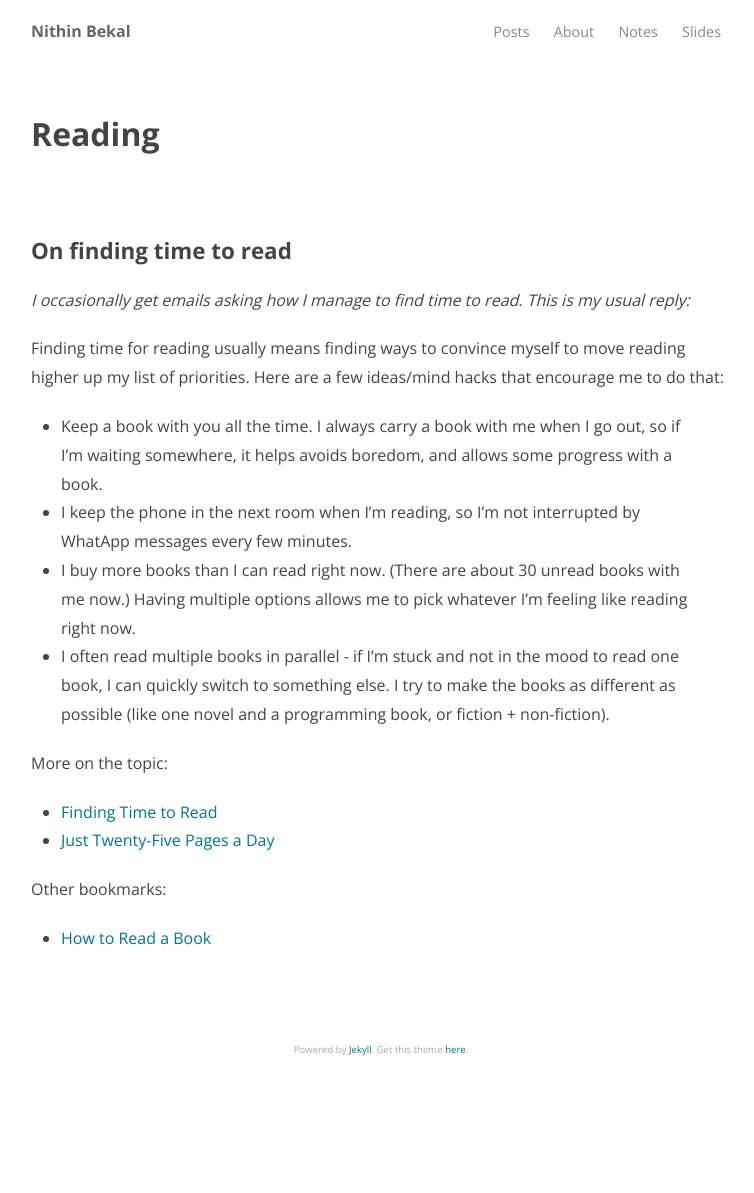
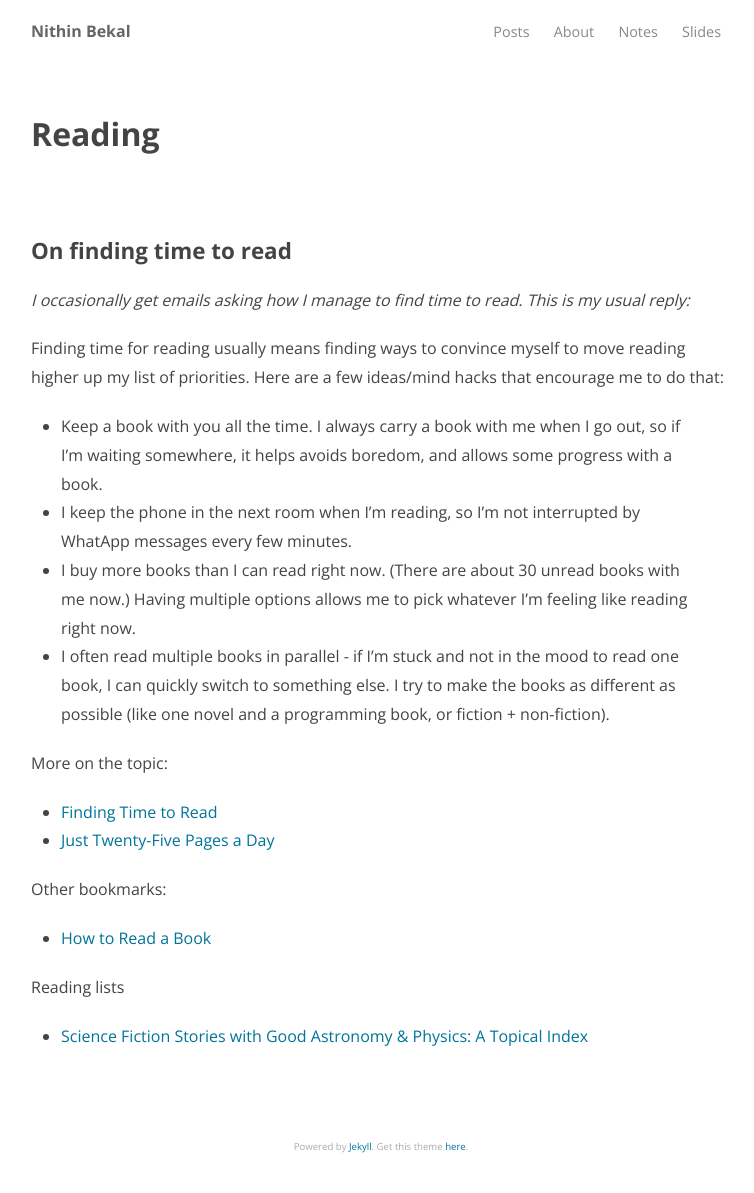
Before and after one commit to nithinbekal/nithinbekal.github.io, a Jekyll site: the page built from notes/reading.md, in a window 1280 px wide. Shown: the whole page, without its empty margins (259-1013 px from the left). Built offline with Jekyll 4.4.1, drawn with Linux system fonts in a browser that asks for light colours; before the commit the page ends 1096 px from its top, so only the background shows below that.

Commit message:
Bookmark

```diff
--- a/notes/reading.md
+++ b/notes/reading.md
@@ -37,3 +37,7 @@ More on the topic:
 Other bookmarks:
 
 * [How to Read a Book](https://www.farnamstreetblog.com/how-to-read-a-book/)
+
+Reading lists
+
+- [Science Fiction Stories with Good Astronomy & Physics: A Topical Index](http://www.astrosociety.org/education/astronomy-resource-guides/science-fiction-stories-with-good-astronomy-physics-a-topical-index/)
```
